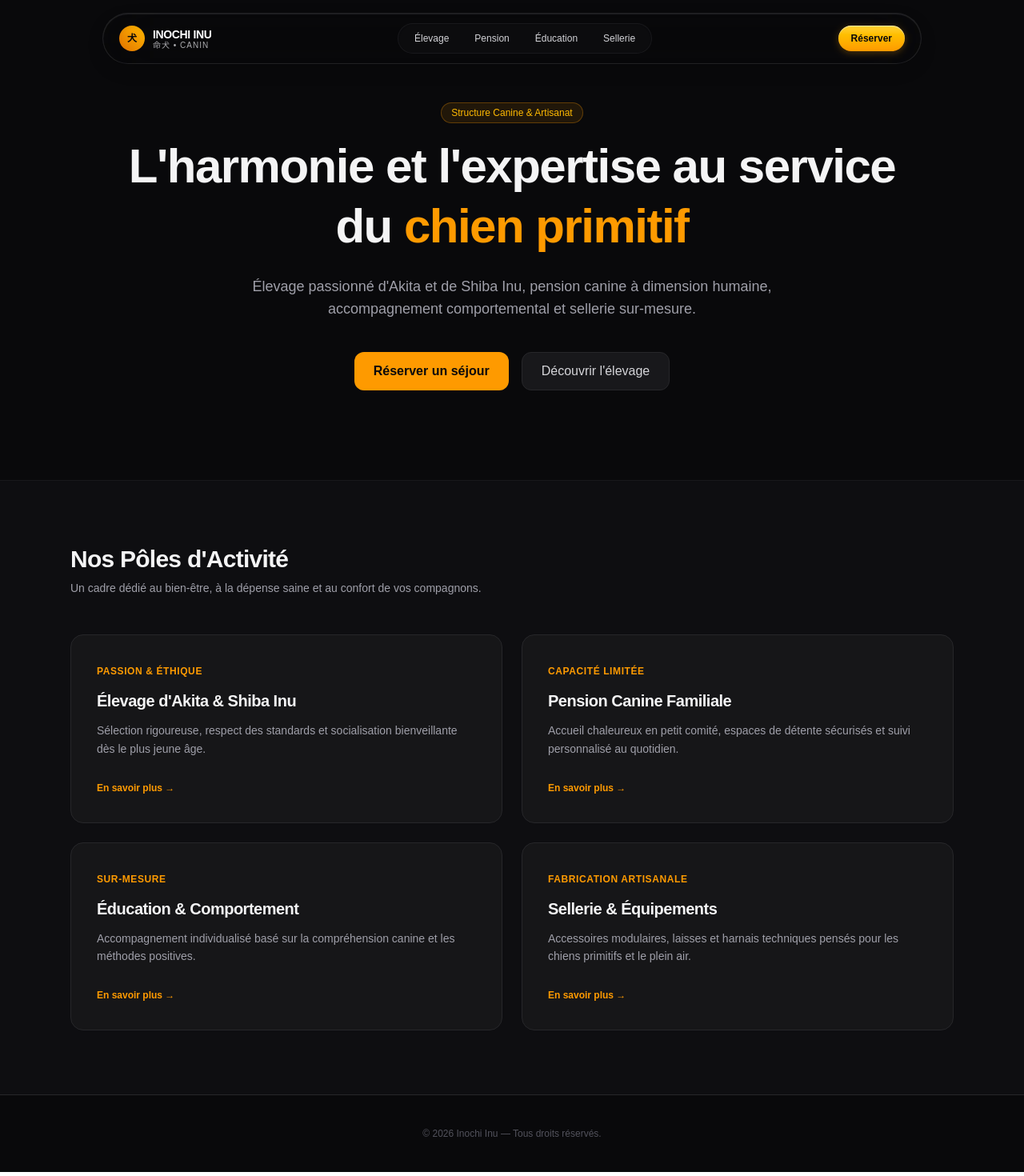
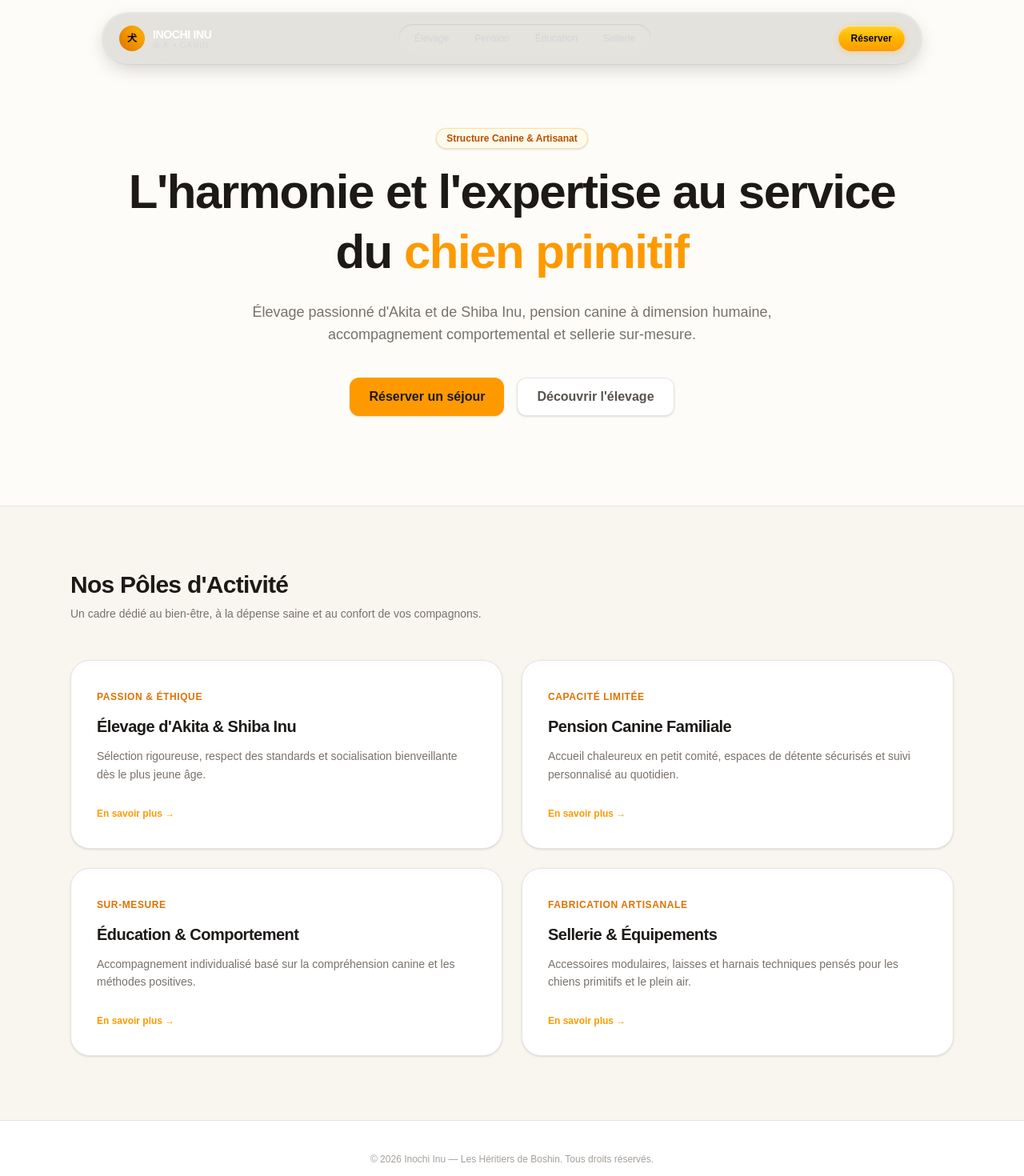
Before and after one commit to pierresamaritano/inochiinu-web, a Next.js app: page / in a window 1280 px wide. Shown: the top 1470 px of the page at 80% size. Built offline with nearby package versions, Linux system fonts and the light colour scheme.

Commit message:
theme page

```diff
--- a/app/page.tsx
+++ b/app/page.tsx
@@ -1,6 +1,4 @@
-import Link from "next/link";
 import LiquidNavbar from "./components/LiquidNavbar";
-
 
 export default function Home() {
   const activities = [
@@ -31,21 +29,20 @@ export default function Home() {
   ];
 
   return (
-    <div className="min-h-screen bg-zinc-950 text-zinc-100 antialiased">
-      {/* Navigation */}
-      <LiquidNavbar>
-      </LiquidNavbar>
+    <div className="min-h-screen bg-[#FDFCF8] text-stone-800 antialiased selection:bg-amber-200 selection:text-stone-900">
+      {/* Navigation (Composant Liquid Glass) */}
+      <LiquidNavbar />
 
       {/* Hero Section */}
-      <section className="relative mx-auto flex max-w-5xl flex-col items-center px-6 pt-24 pb-20 text-center sm:pt-32 sm:pb-28">
-        <div className="mb-4 inline-flex items-center gap-2 rounded-full border border-amber-500/30 bg-amber-500/10 px-3 py-1 text-xs font-medium text-amber-400">
+      <section className="relative mx-auto flex max-w-5xl flex-col items-center px-6 pt-32 pb-20 text-center sm:pt-40 sm:pb-28">
+        <div className="mb-4 inline-flex items-center gap-2 rounded-full border border-amber-500/30 bg-amber-50 px-3 py-1 text-xs font-semibold text-amber-700 shadow-sm">
           <span>Structure Canine & Artisanat</span>
         </div>
-        <h1 className="text-4xl font-extrabold tracking-tight sm:text-6xl sm:leading-tight">
+        <h1 className="text-4xl font-extrabold tracking-tight text-stone-900 sm:text-6xl sm:leading-tight">
           L'harmonie et l'expertise au service du{" "}
           <span className="text-amber-500">chien primitif</span>
         </h1>
-        <p className="mt-6 max-w-2xl text-base text-zinc-400 sm:text-lg">
+        <p className="mt-6 max-w-2xl text-base text-stone-500 sm:text-lg">
           Élevage passionné d'Akita et de Shiba Inu, pension canine à dimension
           humaine, accompagnement comportemental et sellerie sur-mesure.
         </p>
@@ -53,13 +50,13 @@ export default function Home() {
         <div className="mt-10 flex flex-col gap-4 sm:flex-row">
           <a
             href="#pension"
-            className="flex h-12 items-center justify-center rounded-xl bg-amber-500 px-6 font-semibold text-zinc-950 transition hover:bg-amber-400"
+            className="flex h-12 items-center justify-center rounded-xl bg-amber-500 px-6 font-bold text-stone-900 shadow-sm transition hover:bg-amber-400"
           >
             Réserver un séjour
           </a>
           <a
             href="#elevage"
-            className="flex h-12 items-center justify-center rounded-xl border border-zinc-800 bg-zinc-900 px-6 font-medium text-zinc-300 transition hover:bg-zinc-800"
+            className="flex h-12 items-center justify-center rounded-xl border border-stone-200 bg-white px-6 font-semibold text-stone-600 shadow-sm transition hover:bg-stone-50 hover:text-stone-900"
           >
             Découvrir l'élevage
           </a>
@@ -67,13 +64,13 @@ export default function Home() {
       </section>
 
       {/* Activités Grid */}
-      <section className="border-t border-zinc-900 bg-zinc-900/40 py-20">
+      <section className="border-t border-stone-200 bg-[#F9F6F0] py-20">
         <div className="mx-auto max-w-6xl px-6">
           <div className="mb-12 text-center sm:text-left">
-            <h2 className="text-2xl font-bold tracking-tight sm:text-3xl">
+            <h2 className="text-2xl font-bold tracking-tight text-stone-900 sm:text-3xl">
               Nos Pôles d'Activité
             </h2>
-            <p className="mt-2 text-sm text-zinc-400">
+            <p className="mt-2 text-sm text-stone-500">
               Un cadre dédié au bien-être, à la dépense saine et au confort de vos compagnons.
             </p>
           </div>
@@ -82,21 +79,21 @@ export default function Home() {
             {activities.map((act) => (
               <div
                 key={act.title}
-                className="group relative rounded-2xl border border-zinc-800 bg-zinc-900/80 p-8 transition hover:border-amber-500/50 hover:bg-zinc-900"
+                className="group relative rounded-3xl border border-stone-200 bg-white p-8 shadow-sm transition duration-300 hover:border-amber-500/40 hover:shadow-md"
               >
-                <span className="text-xs font-semibold uppercase tracking-wider text-amber-500">
+                <span className="text-xs font-bold uppercase tracking-wider text-amber-600">
                   {act.tag}
                 </span>
-                <h3 className="mt-3 text-xl font-bold tracking-tight text-zinc-100">
+                <h3 className="mt-3 text-xl font-bold tracking-tight text-stone-900">
                   {act.title}
                 </h3>
-                <p className="mt-3 text-sm leading-relaxed text-zinc-400">
+                <p className="mt-3 text-sm leading-relaxed text-stone-500">
                   {act.desc}
                 </p>
                 <div className="mt-6">
                   <a
                     href={act.href}
-                    className="inline-flex items-center text-xs font-semibold text-amber-500 group-hover:underline"
+                    className="inline-flex items-center text-xs font-bold text-amber-500 group-hover:text-amber-600 group-hover:underline"
                   >
                     En savoir plus →
                   </a>
@@ -108,8 +105,8 @@ export default function Home() {
       </section>
 
       {/* Footer */}
-      <footer className="border-t border-zinc-800 py-10 text-center text-xs text-zinc-600">
-        <p>© {new Date().getFullYear()} Inochi Inu — Tous droits réservés.</p>
+      <footer className="border-t border-stone-200 bg-white py-10 text-center text-xs text-stone-400">
+        <p>© {new Date().getFullYear()} Inochi Inu — Les Héritiers de Boshin. Tous droits réservés.</p>
       </footer>
     </div>
   );
```
